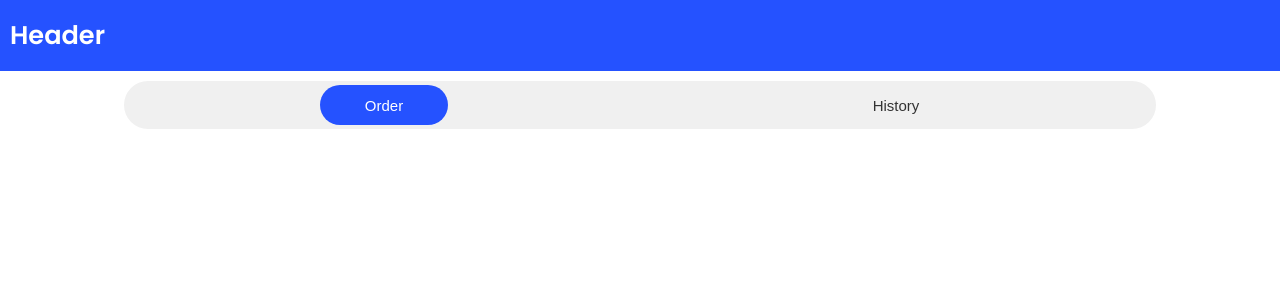
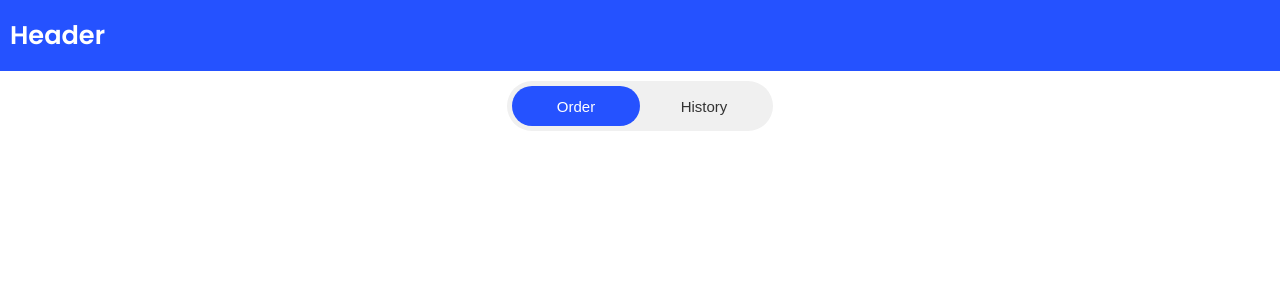
Before and after one commit to yogeshluhar/OrderManagementSystem, a React (Create React App) app in the folder ordermanagementsystem/: page / in a window 1280 px wide. Shown: the top 300 px of the page. Built offline with nearby package versions, Linux system fonts and the light colour scheme.

Commit message:
switchbtn

```diff
--- a/ordermanagementsystem/src/App.js
+++ b/ordermanagementsystem/src/App.js
@@ -7,6 +7,7 @@ function App() {
     <div className="App">
       <Header />
       <SwitchBtn/>
+
     </div>
   );
 }
--- a/ordermanagementsystem/src/Reusable/Const/switchbtn.js
+++ b/ordermanagementsystem/src/Reusable/Const/switchbtn.js
@@ -4,22 +4,34 @@ import Header from "./header";
 const SwitchBtn = () => {
   const [activeTab, setActiveTab] = useState("order");
 
-  const styles = {
+ const SwitchBtnStyleSheet = {
     switchcontainer: {
       display: "flex",
       justifyContent: "center",
-      marginTop: '10px',
+      marginTop: '10px'
     },
     switchbtn: {
       display: "flex",
       justifyContent: "space-around",
       alignItems: "center",
       background: "#f0f0f0",
-      padding: "4px",
+      padding: "5px",
       borderRadius: "3rem",
-      width: '80%'
     },
-    button: (isActive) => ({
+    orderbtn: (isActive) => ({
+      height: "2.5rem",
+      width: "8rem",
+      borderRadius: "2rem",
+      border: "none",
+      outline: "none",
+      fontSize: "15px",
+      fontWeight: "500",
+      background: isActive ? "rgb(37, 82, 255)" : "transparent",
+      color: isActive ? "#fff" : "#333",
+      transition: "all 0.3s ease",
+      cursor: "pointer",
+    }),
+    historybtn: (isActive) => ({
       height: "2.5rem",
       width: "8rem",
       borderRadius: "2rem",
@@ -34,18 +46,19 @@ const SwitchBtn = () => {
     }),
   };
 
+
   return (
     <>
-      <div style={styles.switchcontainer}>
-        <div style={styles.switchbtn}>
+      <div style={SwitchBtnStyleSheet.switchcontainer}>
+        <div style={SwitchBtnStyleSheet.switchbtn}>
           <button
-            style={styles.button(activeTab === "order")}
+            style={SwitchBtnStyleSheet.orderbtn(activeTab === "order")}
             onClick={() => setActiveTab("order")}
           >
             Order
           </button>
           <button
-            style={styles.button(activeTab === "history")}
+            style={SwitchBtnStyleSheet.historybtn(activeTab === "history")}
             onClick={() => setActiveTab("history")}
           >
             History
```
Also changed, not shown: ordermanagementsystem/src/Component/Consumer/consumer.js (added, +7 -0 lines), ordermanagementsystem/src/Component/Customer/customer.js (added, +7 -0 lines).
